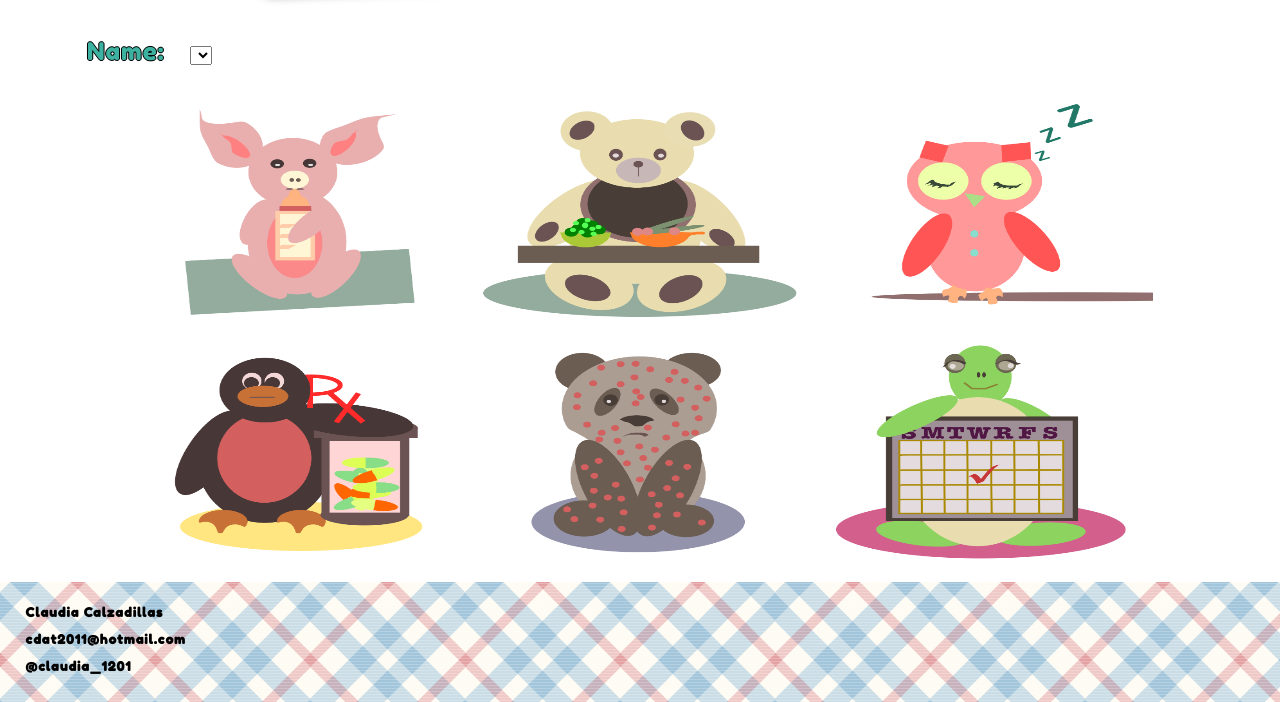
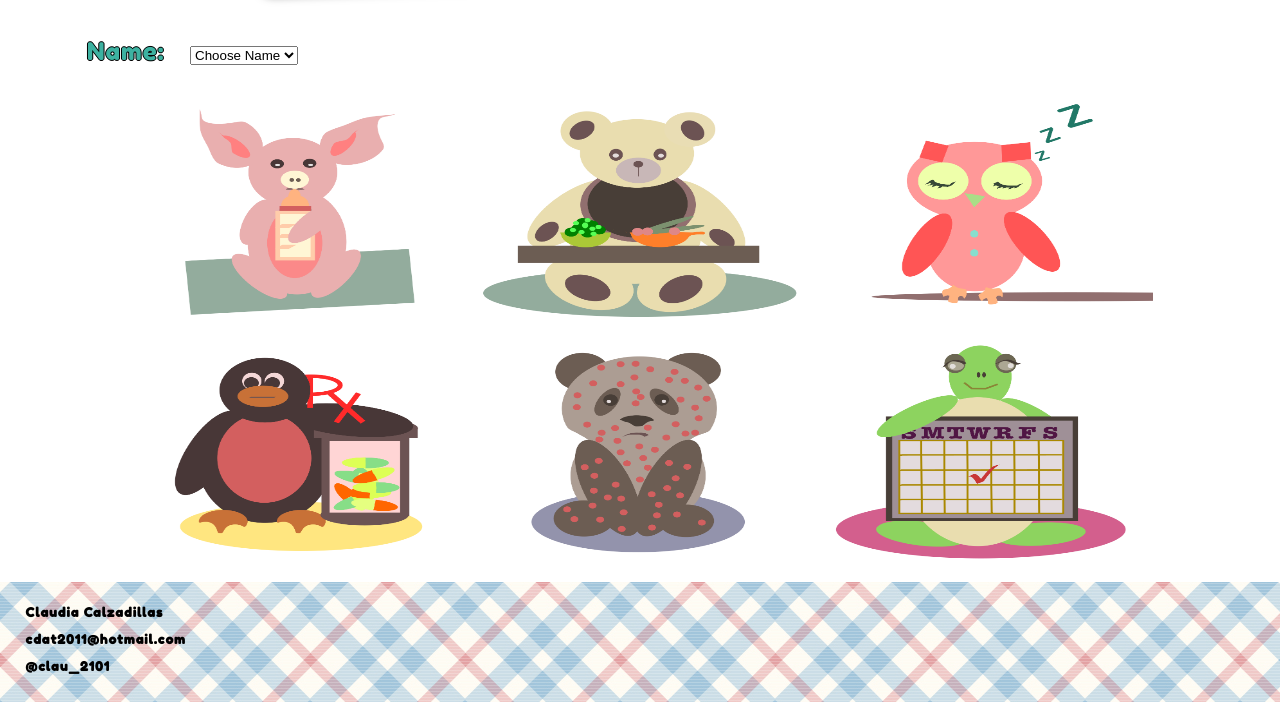
Before and after one commit to claudia1201/Nanny-Sync, a website: page public/test.html at #!/landing in a window 1280 px wide. Shown: the part 160-862 px from the top of the page. Drawn offline with Linux system fonts and the light colour scheme; no server answers; a web font is replaced by a local one.

Commit message:
Fixed option for child selection

```diff
--- a/public/templates/landing.html
+++ b/public/templates/landing.html
@@ -6,6 +6,7 @@
             ng-model="childSelection"
             ng-options="child.name for child in childrenList"
             ng-change="selectedChild(childSelection)">
+            <option class="selectPH" value='' disabled selected style='display:none;'>Choose Name</option>
           </select>
         </div>
       </div>
--- a/public/test.html
+++ b/public/test.html
@@ -22,7 +22,7 @@
       <div class="contact">
         <p>Claudia Calzadillas</p></br>
         <p>cdat2011@hotmail.com</p></br>
-        <p>@claudia_1201</p>
+        <p>@clau_2101</p>
       </div>
     </div>
   </div>
```
